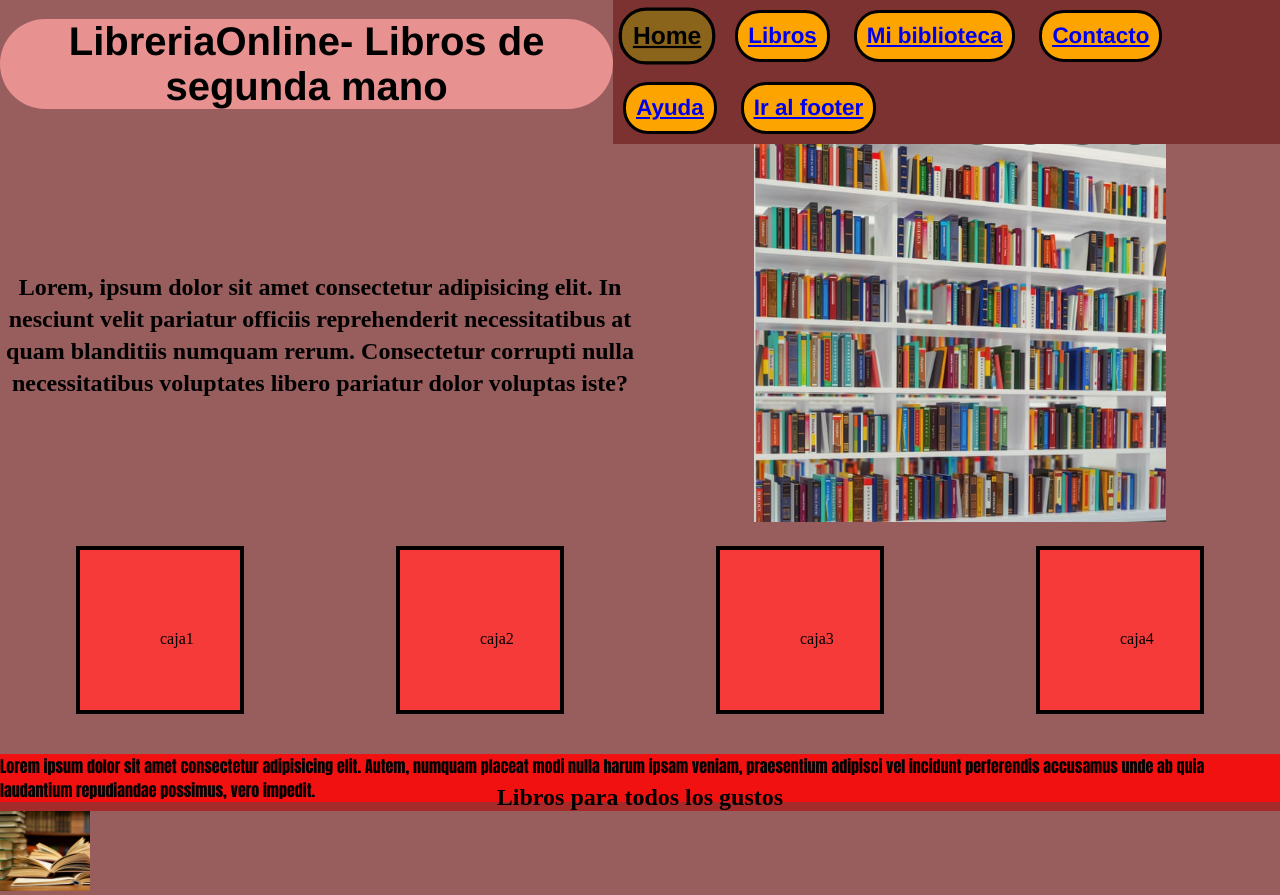
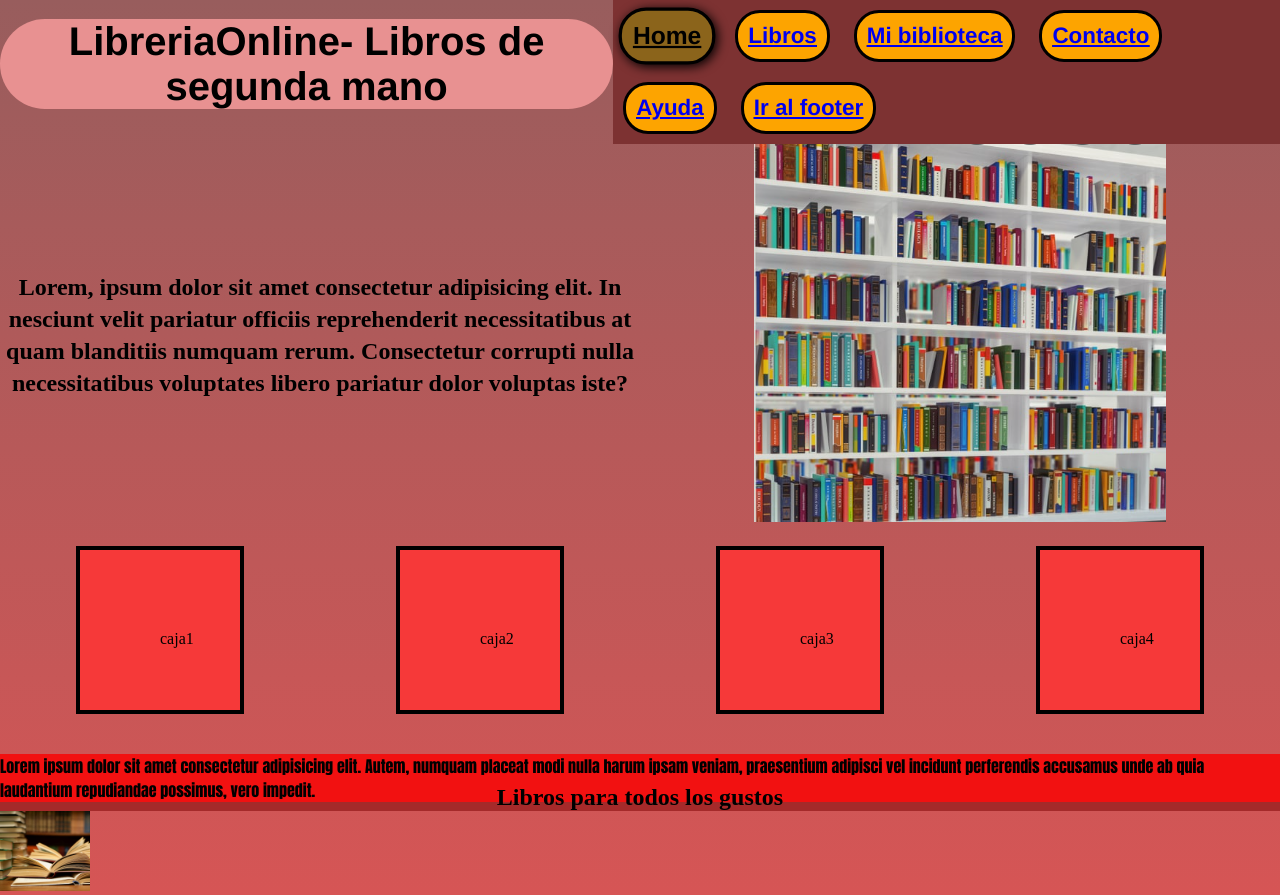
Before and after one commit to MartinRodriguez06/Proyecto-entrega-con-git, a plain HTML site: page index.html in a window 1280 px wide. In both pictures the pointer is over the item "Home". Drawn offline with Linux system fonts and the light colour scheme.

Commit message:
css actualizado

```diff
--- a/css/libros.css
+++ b/css/libros.css
@@ -44,6 +44,12 @@ header nav ul li{
 
 }
 
+header nav ul li:hover{
+    background-color: rgb(139, 100, 27);
+    transform: scale(1.1);
+    box-shadow: 2px 2px 10px black;
+}
+
 
 .menu{
     background-color: rgb(125, 50, 50);
@@ -63,6 +69,12 @@ main{
     height: 200px;
     margin: 70px;
    border: 3px solid black;
+}
+
+.libro:hover{
+    transform: scale(1.2);
+    transition: 2s;
+    box-shadow: 2px 2px 10px black;
 }
 
 aside{
--- a/css/main.css
+++ b/css/main.css
@@ -8,7 +8,8 @@
 /*css index*/
 
 body{
-    background-color: rgb(152, 93, 93);
+
+    background-image: linear-gradient(to bottom,rgb(152, 93, 93), rgb(214, 85, 85) );
 }
 
 
@@ -46,6 +47,7 @@ header nav ul li{
 header nav ul li:hover{
     background-color: rgb(139, 100, 27);
     transform: scale(1.1);
+    box-shadow: 2px 2px 10px black;
 }
 
 
```
